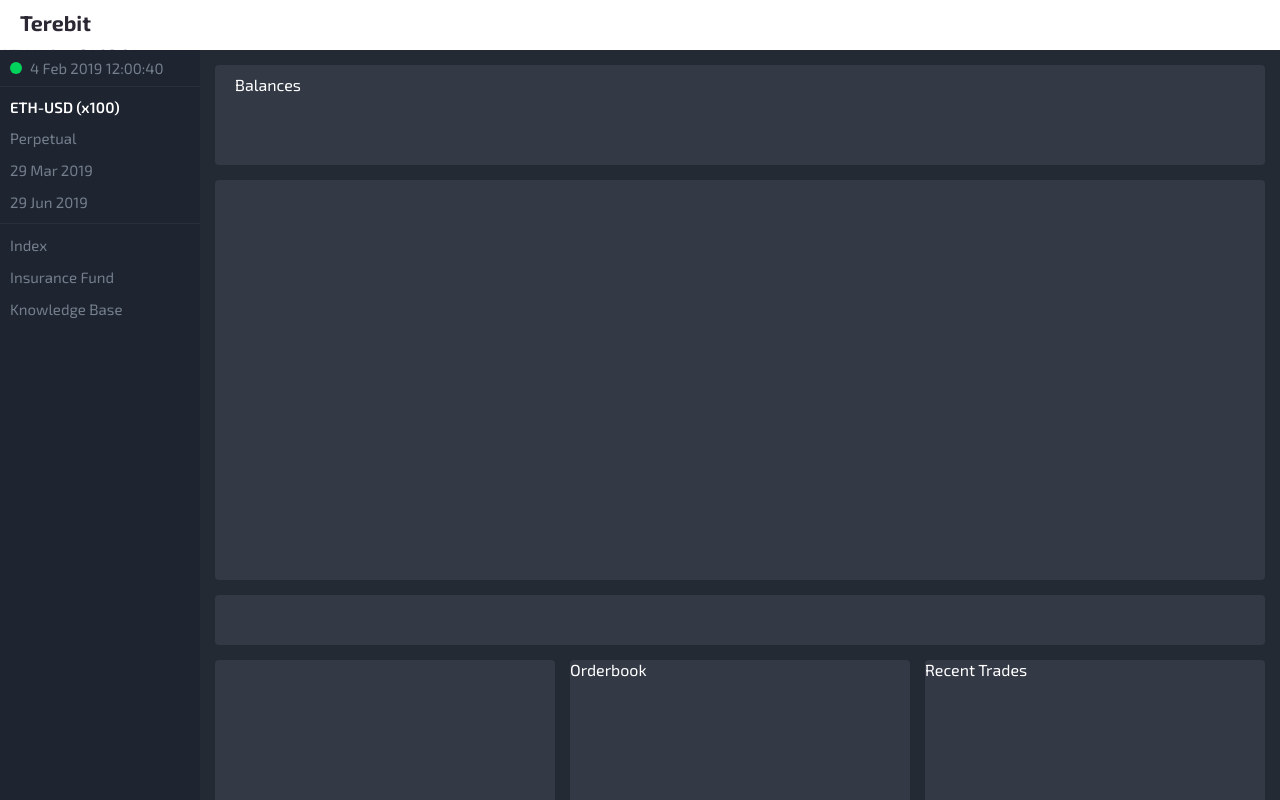
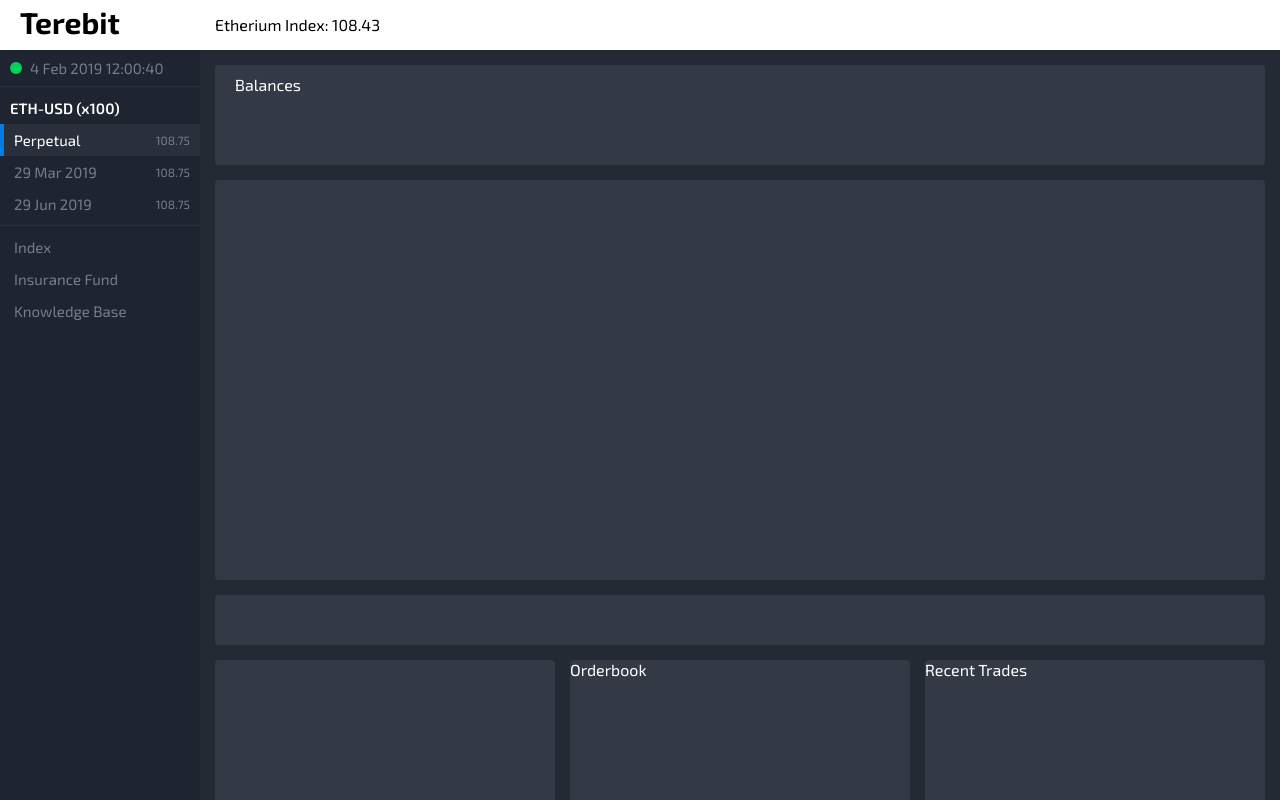
Before and after one commit to robodexio/robodex-react, a React (Create React App) app: page / in a window 1280 px wide. Built offline with nearby package versions, Linux system fonts and the light colour scheme.

Commit message:
Work with header

```diff
--- a/package.json
+++ b/package.json
@@ -5,6 +5,7 @@
   "dependencies": {
     "react": "^16.7.0",
     "react-dom": "^16.7.0",
+    "react-router-dom": "^4.3.1",
     "react-scripts": "2.1.3"
   },
   "scripts": {
--- a/src/App.js
+++ b/src/App.js
@@ -1,19 +1,24 @@
 import React, { Component } from 'react';
 import './App.css';
+import { BrowserRouter as Router, Route } from "react-router-dom";
 import Header from './components/header/Header';
 import Aside from './components/aside/Aside';
 import Terminal from './components/terminal/Terminal';
+import Index from './components/index/Index';
 
 class App extends Component {
   render() {
     return (
+      <Router>
         <div className="App">
           <header><Header /></header>
           <aside><Aside /></aside>
           <main>
-          <Terminal />
+            <Route exact path="/" component={Terminal} />
+            <Route exact path="/index" component={Index} />
           </main>
         </div>
+      </Router>
     );
   }
 }
--- a/src/components/aside/Aside.css
+++ b/src/components/aside/Aside.css
@@ -8,7 +8,7 @@
   color: #fff;
   font-size: 15px;
   padding-left: 10px;
-  line-height: 30px;
+  line-height: 32px;
   font-weight: 600;
 }
 
@@ -21,6 +21,25 @@
 .Aside li a {
   line-height: 32px;
   padding-left: 10px;
+  display: block;
+  text-decoration: none;
+  transition: all 0.2s ease;
+  position: relative;
+}
+
+.Aside-link {
+  border-left: rgba(0, 0, 0, 0) solid 4px;
+  color: #747E8D;
+}
+
+.Aside-link:hover {
+  color: #fff;
+}
+
+.Aside-selected {
+  color: #fff;
+  border-left: #007EE3 solid 4px;
+  background: rgba(255, 255, 255, 0.05)
 }
 
 .Aside-time {
@@ -49,3 +68,10 @@
   height: 1px;
   background: rgba(255, 255, 255, 0.05);
 }
+
+.Aside-price {
+  position: absolute;
+  right: 10px;
+  font-size: 12px;
+  color: #747E8D;
+}
--- a/src/components/aside/Aside.js
+++ b/src/components/aside/Aside.js
@@ -1,5 +1,6 @@
 import React, { Component } from 'react';
 import './Aside.css';
+import { NavLink } from "react-router-dom";
 
 class Aside extends Component {
   render() {
@@ -13,17 +14,26 @@
         <div className="Aside-panel">
           <h1>ETH-USD (x100)</h1>
           <ul>
-            <li><a>Perpetual</a></li>
-            <li><a>29 Mar 2019</a></li>
-            <li><a>29 Jun 2019</a></li>
+            <li><NavLink to="/" exact className="Aside-link" activeClassName="Aside-selected">
+              Perpetual
+              <span className="Aside-price">108.75</span>
+            </NavLink></li>
+            <li><NavLink to="/bingo" className="Aside-link" activeClassName="Aside-selected">
+            29 Mar 2019
+            <span className="Aside-price">108.75</span>
+            </NavLink></li>
+            <li><NavLink to="/bongo" className="Aside-link" activeClassName="Aside-selected">
+            29 Jun 2019
+            <span className="Aside-price">108.75</span>
+            </NavLink></li>
           </ul>
         </div>
         <div className="Aside-separator" />
         <div className="Aside-panel">
           <ul>
-            <li><a>Index</a></li>
-            <li><a>Insurance Fund</a></li>
-            <li><a>Knowledge Base</a></li>
+            <li><NavLink to="/index" className="Aside-link" activeClassName="Aside-selected">Index</NavLink></li>
+            <li><NavLink to="/fund" className="Aside-link" activeClassName="Aside-selected">Insurance Fund</NavLink></li>
+            <li><NavLink to="/kb" className="Aside-link" activeClassName="Aside-selected">Knowledge Base</NavLink></li>
           </ul>
         </div>
       </div>
--- a/src/components/header/Header.css
+++ b/src/components/header/Header.css
@@ -1,3 +1,40 @@
 .Header {
+  position: relative;
+  color: #000;
+  width: 100%;
+}
 
+.Header-left {
+  position: absolute;
+  left: 0px;
+  top: 0px;
+  bottom: 0px;
 }
+
+.Header-center {
+  position: absolute;
+  left: 200px;
+  top: 0px;
+  bottom: 0px;
+}
+
+.Header-right {
+  display: block;
+  position: absolute;
+  right: 0px;
+  top: 0px;
+  bottom: 0px;
+}
+
+.Header-left > h1 {
+  margin-top: 0px;
+  margin-bottom: 0px;
+  margin-left: 20px;
+  font-size: 30px;
+  padding-top: 4px;
+}
+
+.Header-index {
+  margin-left: 15px;
+  line-height: 50px;
+}
--- a/src/components/header/Header.js
+++ b/src/components/header/Header.js
@@ -5,12 +5,14 @@
   render() {
     return (
       <div className="Header">
-      <div className="App-title">
-            Terebit
-          </div>
-          <div>
-            ETH Index: 3402.01
-          </div>
+        <div className="Header-left">
+          <h1>Terebit</h1>
+        </div>
+        <div className="Header-center">
+          <div className="Header-index">Etherium Index: 108.43</div>
+        </div>
+        <div className="Header-right">
+        </div>
       </div>
     );
   }
--- a/src/components/index/Index.js
+++ b/src/components/index/Index.js
@@ -4,13 +4,7 @@
 class Index extends Component {
   render() {
     return (
-      <div className="Header">
-        <div className="App-title">
-          Terebit
-          </div>
-        <div>
-          ETH Index: 3402.01
-          </div>
+      <div className="Index">
       </div>
     );
   }
```
Also changed, not shown: 1 other file (tests, documents, lock files or other folders). Lines whose indentation alone changed are shown as unchanged.
